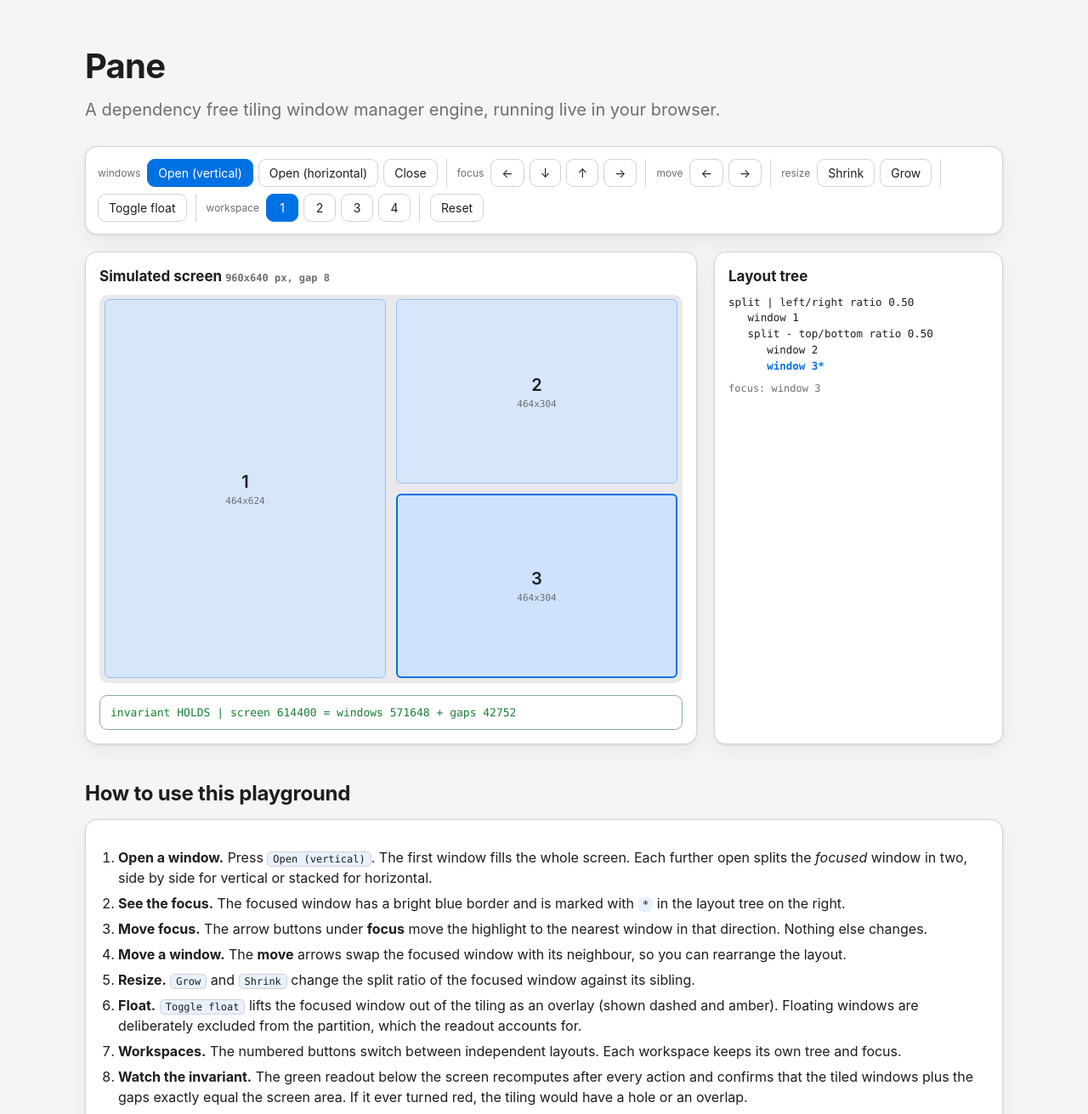
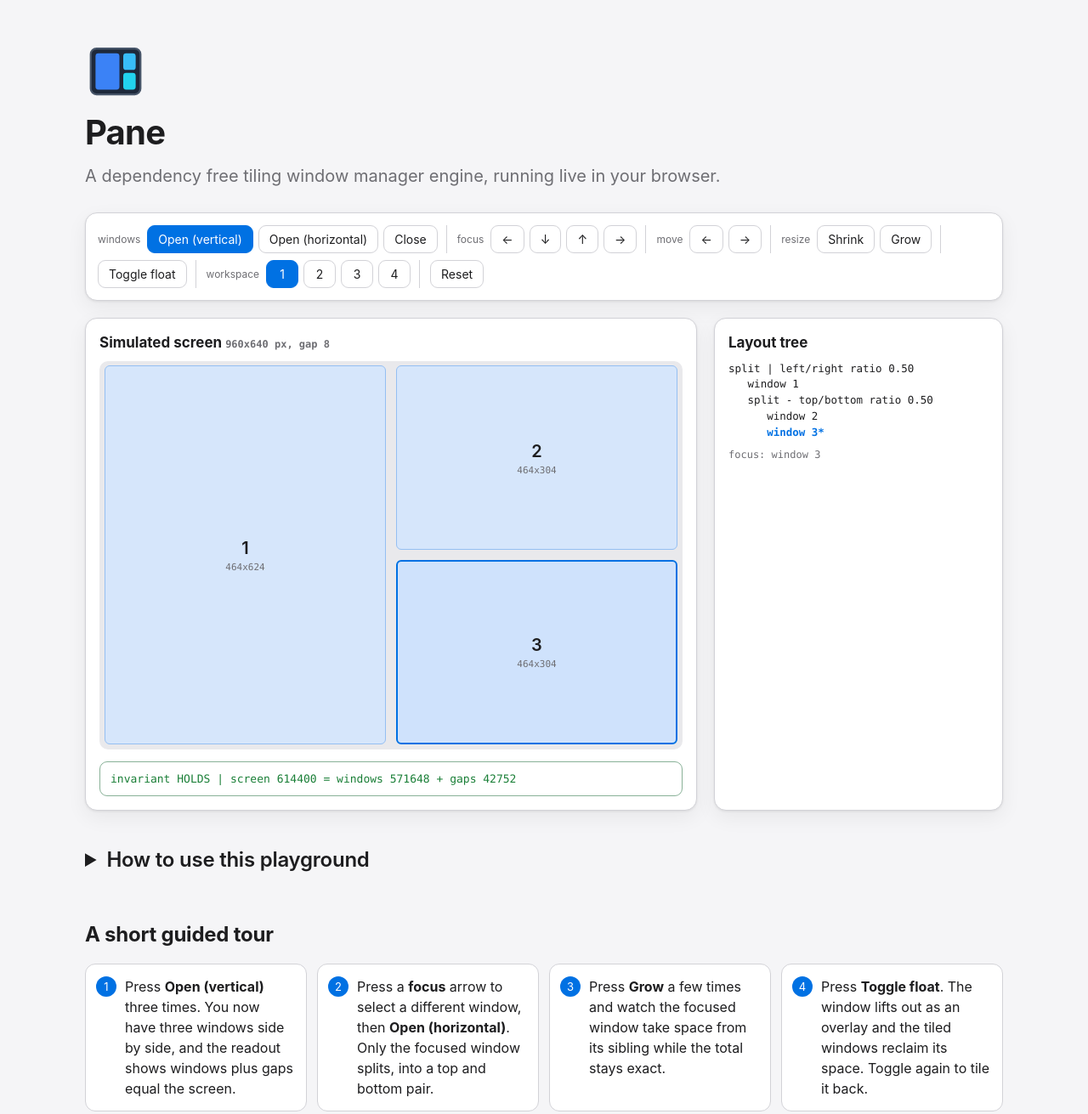
Before and after one commit to pavanchow/pane, a plain HTML site: page docs/index.html in a window 1280 px wide. Shown: the top 1311 px of the page at 85% size. Drawn offline with Linux system fonts and the light colour scheme.

Commit message:
Add project logo and make the how-to a collapsible dropdown

```diff
--- a/docs/index.html
+++ b/docs/index.html
@@ -4,6 +4,7 @@
 <meta charset="UTF-8">
 <meta name="viewport" content="width=device-width, initial-scale=1">
 <title>Pane playground</title>
+<link rel="icon" type="image/svg+xml" href="logo.svg">
 <style>
 :root {
   --bg: #f5f5f7;
@@ -202,6 +203,7 @@ button.ws.active { background: var(--accent); color: #fff; border-color: var(--a
 
 .meta { font-size: 12px; color: var(--muted); margin-top: 8px; font-family: var(--mono); }
 
+.howto-box > summary { font-size: 24px; letter-spacing: -0.01em; margin: 40px 0 12px; cursor: pointer; font-weight: 600; }
 .howto ol { padding-left: 22px; }
 .howto li { margin: 6px 0; }
 kbd {
@@ -245,6 +247,7 @@ code.inline { font-family: var(--mono); background: var(--accent-soft); padding:
 </head>
 <body>
 <header>
+  <img src="logo.svg" alt="Pane logo" width="72" height="72">
   <h1>Pane</h1>
   <p class="tagline">A dependency free tiling window manager engine, running live in your browser.</p>
 </header>
@@ -298,7 +301,8 @@ code.inline { font-family: var(--mono); background: var(--accent-soft); padding:
     </div>
   </div>
 
-  <h2>How to use this playground</h2>
+  <details class="howto-box">
+  <summary>How to use this playground</summary>
   <div class="card howto">
     <ol>
       <li><b>Open a window.</b> Press <kbd>Open (vertical)</kbd>. The first window fills the whole screen. Each further open splits the <i>focused</i> window in two, side by side for vertical or stacked for horizontal.</li>
@@ -311,6 +315,7 @@ code.inline { font-family: var(--mono); background: var(--accent-soft); padding:
       <li><b>Watch the invariant.</b> The green readout below the screen recomputes after every action and confirms that the tiled windows plus the gaps exactly equal the screen area. If it ever turned red, the tiling would have a hole or an overlap.</li>
     </ol>
   </div>
+  </details>
 
   <h2>A short guided tour</h2>
   <ol class="tour">
```
Also changed, not shown: docs/logo.svg (added), 1 other file.
